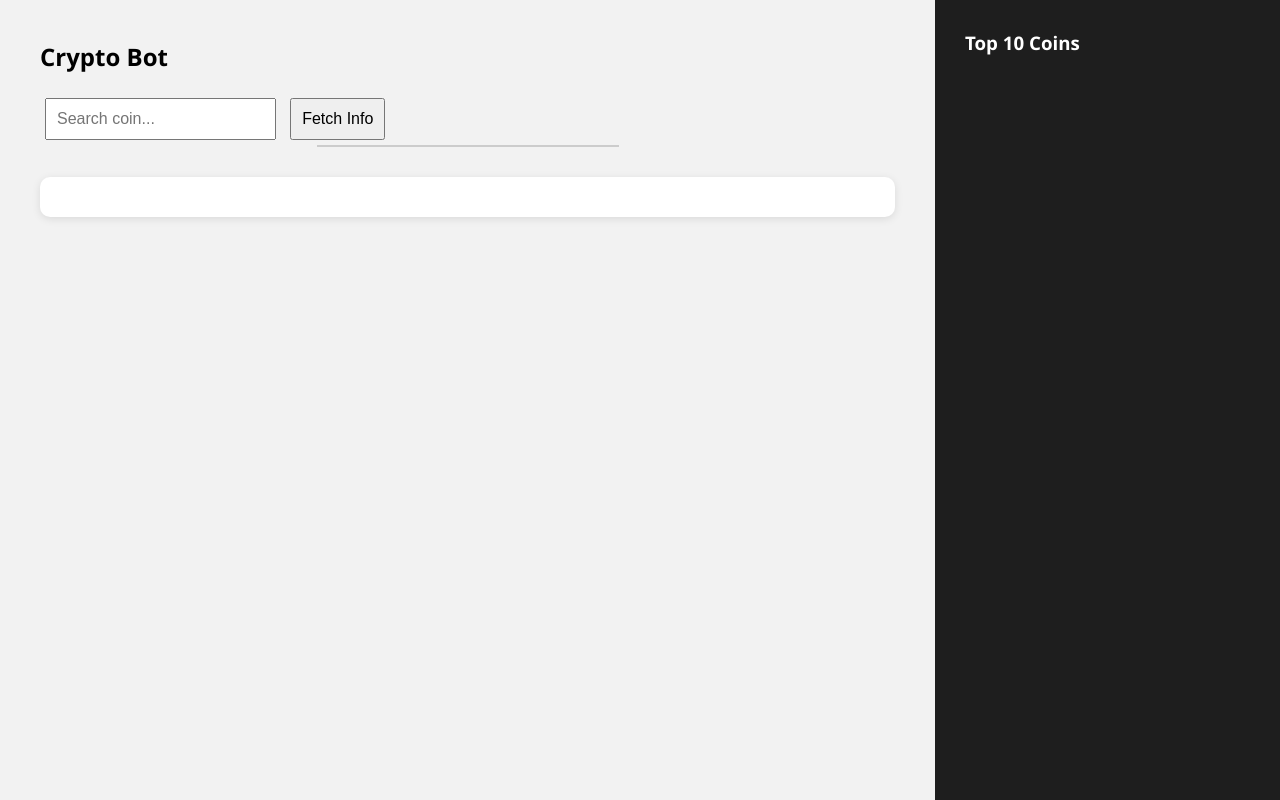
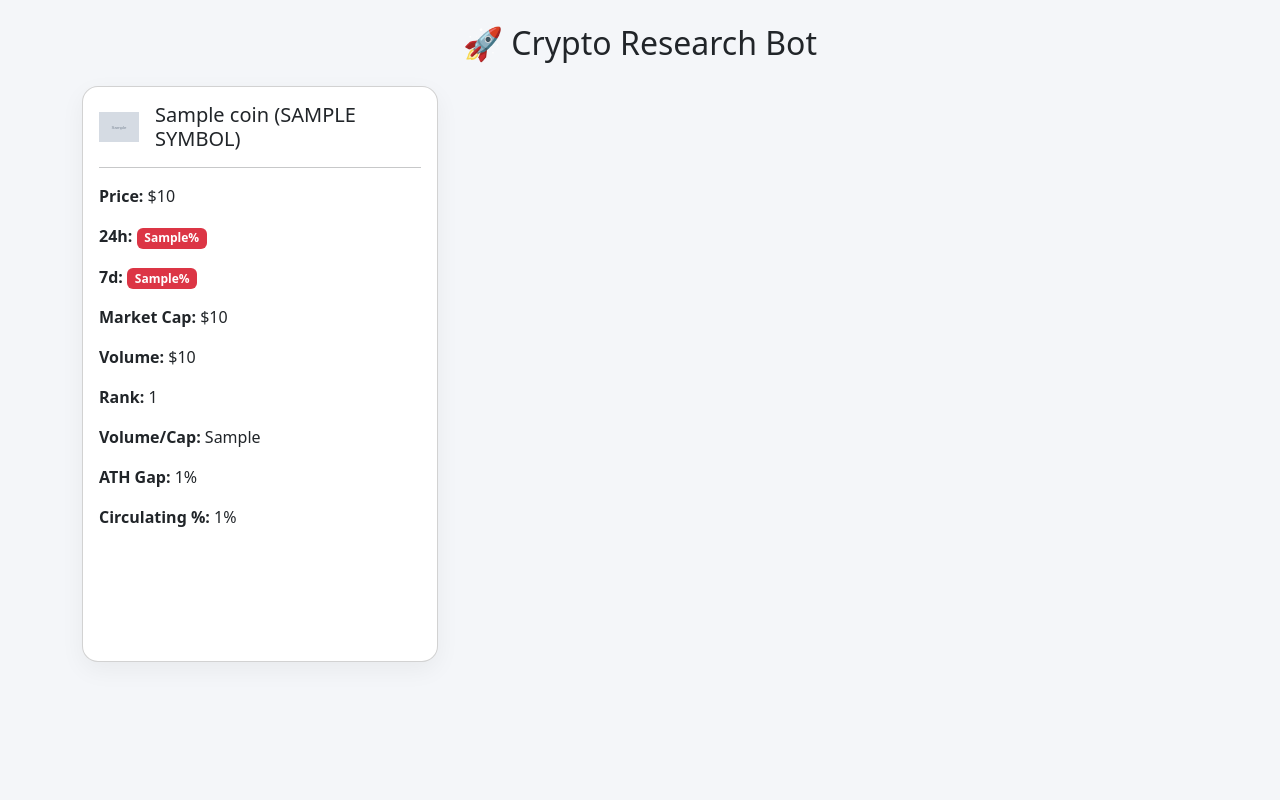
Before and after one commit to thechosenneel/crypto-research-bot, a Flask app: template templates/index.html in a window 1280 px wide. Run offline with Flask 3, Linux system fonts and the light colour scheme; the template is opened without the code that fills it: most values are stand-ins (such as "Sample title", 1, 10 or a date in 2020); grey boxes marked "Sample" are stand-in pictures.

Commit message:
Update index.html

```diff
--- a/templates/index.html
+++ b/templates/index.html
@@ -1,212 +1,87 @@
 <!DOCTYPE html>
-<html>
+<html lang="en">
 <head>
-    <title>NeelSatoshis</title>
+    <meta charset="UTF-8">
+    <meta name="viewport" content="width=device-width, initial-scale=1.0">
+    <title>Crypto Research Bot</title>
+    <link href="https://cdn.jsdelivr.net/npm/bootstrap@5.3.0/dist/css/bootstrap.min.css" rel="stylesheet">
+    <script src="https://cdn.jsdelivr.net/npm/chart.js"></script>
     <style>
         body {
-            font-family: 'Segoe UI', sans-serif;
-            background-color: #f2f2f2;
-            margin: 0;
-            padding: 0;
+            background-color: #f4f6f9;
         }
-
-        .container {
-            display: flex;
-            flex-direction: row;
-            min-height: 100vh;
+        .coin-card {
+            border-radius: 16px;
+            box-shadow: 0 8px 24px rgba(0,0,0,0.05);
+            transition: 0.3s;
         }
-
-        .left-panel {
-            flex: 3;
-            padding: 40px;
+        .coin-card:hover {
+            transform: translateY(-5px);
+            box-shadow: 0 12px 32px rgba(0,0,0,0.1);
         }
-
-        .right-panel {
-            flex: 1;
-            background-color: #1e1e1e;
-            color: #fff;
-            padding: 30px;
-            overflow-y: auto;
-        }
-
-        h2, h3 {
-            margin-top: 0;
-        }
-
-        input, button {
-            padding: 10px;
-            font-size: 16px;
-            margin: 5px;
-        }
-
-        #suggestions {
-            background: white;
-            border: 1px solid #ccc;
-            width: 300px;
-            margin: 0 auto;
-            text-align: left;
-        }
-
-        #suggestions div {
-            padding: 8px;
-            cursor: pointer;
-        }
-
-        #suggestions div:hover {
-            background-color: #eee;
-        }
-
-        #output {
-            margin-top: 30px;
-            background: white;
-            padding: 20px;
-            border-radius: 10px;
-            box-shadow: 0 2px 8px rgba(0,0,0,0.1);
-        }
-
-        .chart {
-            margin-top: 20px;
-            background-color: #2d2d2d;
-            padding: 10px;
-            border-radius: 10px;
-        }
-
-        .chart img {
-            border-radius: 10px;
-            width: 100%;
-        }
-
-        .coin-card {
-            margin-bottom: 15px;
-            border-bottom: 1px solid #444;
-            padding-bottom: 10px;
-        }
-
-        .coin-card img {
-            width: 20px;
-            vertical-align: middle;
-            margin-right: 8px;
-        }
-
-        .coin-card strong {
-            font-size: 16px;
-        }
-
-        @media screen and (max-width: 768px) {
-            .container {
-                flex-direction: column;
-            }
-
-            .left-panel, .right-panel {
-                flex: 1;
-                padding: 20px;
-            }
-        }
+        .badge-positive { background-color: #198754; }
+        .badge-negative { background-color: #dc3545; }
     </style>
 </head>
 <body>
-    <div class="container">
-        <div class="left-panel">
-            <h2>Crypto Bot</h2>
-            <input type="text" id="coinInput" placeholder="Search coin..." oninput="suggestCoins()">
-            <button onclick="getCoinInfo()">Fetch Info</button>
-            <div id="suggestions"></div>
+<div class="container py-4">
+    <h2 class="mb-4 text-center">🚀 Crypto Research Bot</h2>
 
-            <div id="output"></div>
+    {% if error %}
+        <div class="alert alert-danger">API Error: {{ error }}</div>
+    {% endif %}
+
+    {% if coins|length == 0 %}
+        <p class="text-center">No coins currently fit the criteria.</p>
+    {% endif %}
+
+    <div class="row g-4">
+        {% for coin in coins %}
+        <div class="col-md-6 col-lg-4">
+            <div class="card p-3 coin-card">
+                <div class="d-flex align-items-center">
+                    <img src="{{ coin.image }}" alt="{{ coin.symbol }}" width="40" class="me-3">
+                    <h5 class="mb-0">{{ coin.name }} ({{ coin.symbol.upper() }})</h5>
+                </div>
+                <hr>
+                <p><strong>Price:</strong> ${{ coin.price }}</p>
+                <p><strong>24h:</strong> <span class="badge {{ 'badge-positive' if coin.change_24h > 0 else 'badge-negative' }}">{{ coin.change_24h }}%</span></p>
+                <p><strong>7d:</strong> <span class="badge {{ 'badge-positive' if coin.change_7d > 0 else 'badge-negative' }}">{{ coin.change_7d }}%</span></p>
+                <p><strong>Market Cap:</strong> ${{ '{:,.0f}'.format(coin.market_cap) }}</p>
+                <p><strong>Volume:</strong> ${{ '{:,.0f}'.format(coin.volume) }}</p>
+                <p><strong>Rank:</strong> {{ coin.rank }}</p>
+                <p><strong>Volume/Cap:</strong> {{ coin.volume_to_cap }}</p>
+                <p><strong>ATH Gap:</strong> {{ coin.ath_gap_percent }}%</p>
+                <p><strong>Circulating %:</strong> {{ coin.circ_supply_percent }}%</p>
+
+                <canvas id="chart-{{ loop.index }}" height="100"></canvas>
+                <script>
+                    const ctx{{ loop.index }} = document.getElementById('chart-{{ loop.index }}').getContext('2d');
+                    new Chart(ctx{{ loop.index }}, {
+                        type: 'line',
+                        data: {
+                            labels: [...Array({{ coin.sparkline|length }}).keys()],
+                            datasets: [{
+                                label: '7d Trend',
+                                data: {{ coin.sparkline }},
+                                borderColor: '#0d6efd',
+                                fill: false,
+                                tension: 0.3
+                            }]
+                        },
+                        options: {
+                            plugins: { legend: { display: false } },
+                            scales: {
+                                x: { display: false },
+                                y: { display: false }
+                            }
+                        }
+                    });
+                </script>
+            </div>
         </div>
-
-        <div class="right-panel">
-            <h3>Top 10 Coins</h3>
-            <div id="top10"></div>
-        </div>
+        {% endfor %}
     </div>
-
-    <script>
-        let coinList = [];
-
-        async function loadCoins() {
-            const res = await fetch("https://api.coingecko.com/api/v3/coins/list");
-            coinList = await res.json();
-            getTop10(); // Load top coins on page load
-        }
-
-        function suggestCoins() {
-            const input = document.getElementById("coinInput").value.toLowerCase();
-            const suggestions = document.getElementById("suggestions");
-            suggestions.innerHTML = "";
-
-            if (input.length < 2) return;
-
-            const matches = coinList
-                .filter(c => c.id.startsWith(input))
-                .slice(0, 10);
-
-            matches.forEach(c => {
-                const div = document.createElement("div");
-                div.textContent = c.id;
-                div.onclick = () => {
-                    document.getElementById("coinInput").value = c.id;
-                    suggestions.innerHTML = "";
-                };
-                suggestions.appendChild(div);
-            });
-        }
-
-        async function getCoinInfo() {
-            const coin = document.getElementById('coinInput').value.toLowerCase();
-            const output = document.getElementById('output');
-            document.getElementById('suggestions').innerHTML = "";
-            output.innerHTML = "Loading...";
-
-            const response = await fetch('/coin_info', {
-                method: 'POST',
-                headers: {'Content-Type': 'application/json'},
-                body: JSON.stringify({ coin: coin })
-            });
-
-            const data = await response.json();
-
-            if (data.error) {
-                output.innerHTML = "<p>Coin not found!</p>";
-                return;
-            }
-
-            output.innerHTML = `
-                <img src="${data.image}" alt="${data.name}" />
-                <h3>${data.name}</h3>
-                <p><strong>Price:</strong> $${data.price}</p>
-                <p><strong>Market Cap:</strong> $${data.market_cap.toLocaleString()}</p>
-                <p><strong>24h Volume:</strong> $${data.volume.toLocaleString()}</p>
-                <p><strong>24h Change:</strong> ${data.change_24h.toFixed(2)}%</p>
-                <div class="chart">
-                    <img src="https://quickchart.io/chart?c={type:'line',data:{labels:['6d','5d','4d','3d','2d','1d','Now'],datasets:[{label:'${data.name} Price',backgroundColor:'rgba(255,255,255,0.05)',borderColor:'white',data:[10,12,11,13,15,14,${data.price}]}]}}" />
-                </div>
-                <div style="margin-top: 30px; padding: 20px; background-color: #ffffff; border-radius: 10px;">
-                    <h3>About Neel</h3>
-                    <p>
-                        Neel is a young builder and the creator of <strong>Celosium</strong> — a digital platform merging technology with personal growth. He believes in designing tools and ideas that help people become more focused, disciplined, and emotionally stronger in the digital world.
-                    </p>
-                </div>
-            `;
-        }
-
-        async function getTop10() {
-            const res = await fetch('/top10');
-            const coins = await res.json();
-            const top = document.getElementById('top10');
-            top.innerHTML = "";
-
-            coins.forEach(c => {
-                top.innerHTML += `
-                    <div class="coin-card">
-                        <img src="${c.image}"/> <strong>${c.name}</strong><br>
-                        $${c.price} (${c.change_24h.toFixed(2)}%)
-                    </div>
-                `;
-            });
-        }
-
-        window.onload = loadCoins;
-    </script>
+</div>
 </body>
 </html>
```
